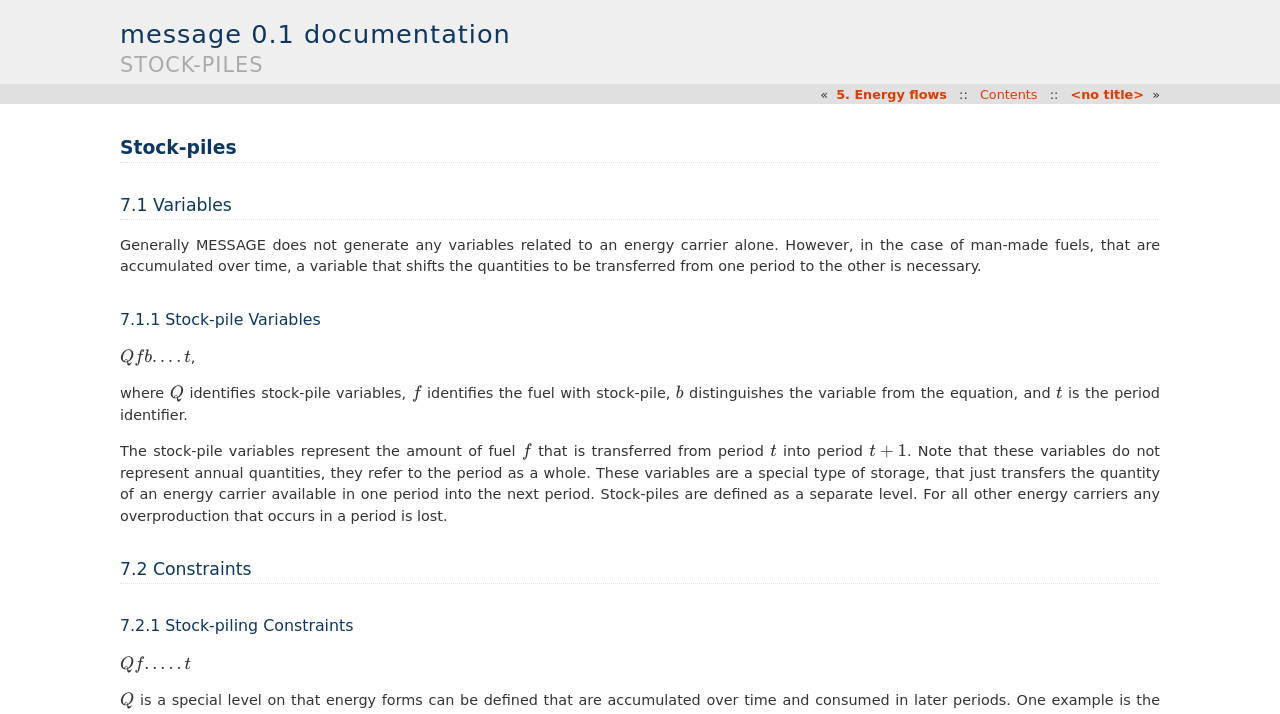
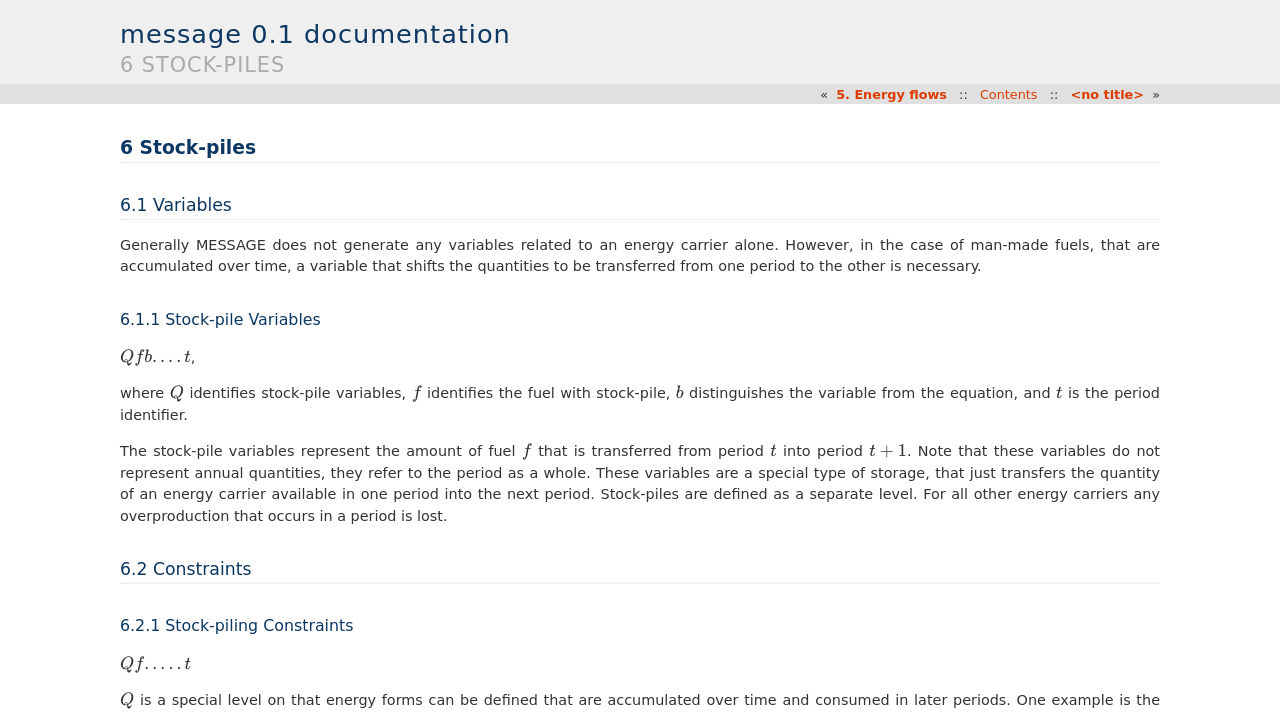
Before and after one commit to yiyi1991/message-ix-models, a Sphinx documentation site: the page built from doc/global/source/message_globiom/annex/message/stock-piles.rst, in a window 1280 px wide. Shown: the top 714 px of the page. Built offline with Sphinx 7.4.7, drawn with Linux system fonts in a browser that asks for light colours; pages that are not in the unit, such as notebooks, are missing from menus.

Commit message:
Update stock-piles.rst

```diff
--- a/doc/global/source/message_globiom/annex/message/stock-piles.rst
+++ b/doc/global/source/message_globiom/annex/message/stock-piles.rst
@@ -1,12 +1,12 @@
-Stock-piles
+6 Stock-piles
 ===============
 
-7.1 	Variables
+6.1 	Variables
 ---------------
 
 Generally MESSAGE does not generate any variables related to an energy carrier alone. However, in the case of man-made fuels, that are accumulated over time, a variable that shifts the quantities to be transferred from one period to the other is necessary.
 
-7.1.1 	Stock-pile Variables
+6.1.1 	Stock-pile Variables
 ~~~~~~~~~~~~~~~~~~~~~~~~~~~~
 
 :math:`Qf b....t`,
@@ -20,10 +20,10 @@ where
 
 The stock-pile variables represent the amount of fuel :math:`f` that is transferred from period :math:`t` into period :math:`t + 1`. Note that these variables do not represent annual quantities, they refer to the period as a whole. These variables are a special type of storage, that just transfers the quantity of an energy carrier available in one period into the next period. Stock-piles are defined  as a separate level. For all other energy carriers any overproduction that occurs in a period is lost.
 
-7.2 	Constraints
+6.2 	Constraints
 -----------------
 
-7.2.1 	Stock-piling Constraints
+6.2.1 	Stock-piling Constraints
 ~~~~~~~~~~~~~~~~~~~~~~~~~~~~~~~~
 
 :math:`Qf.....t`
```
